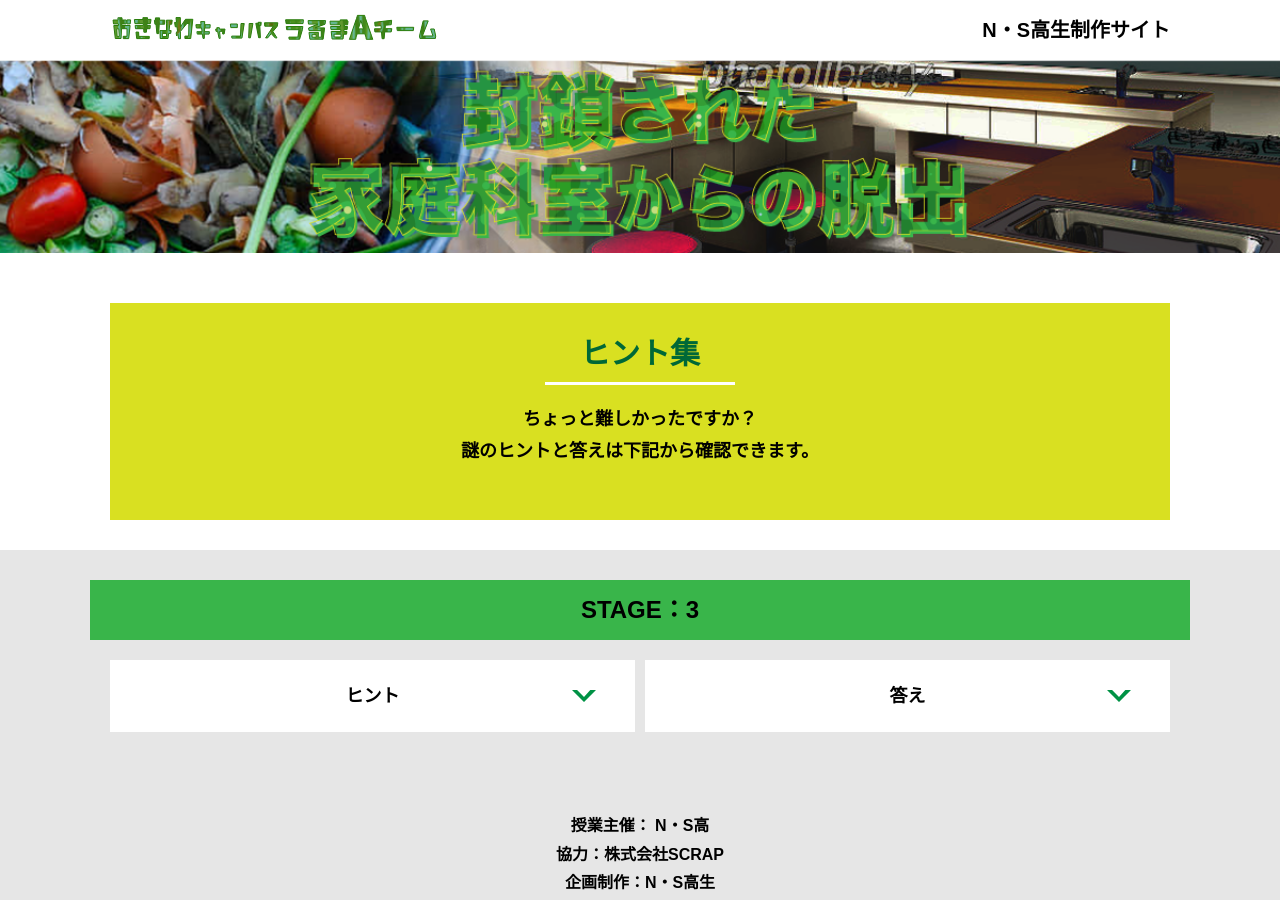
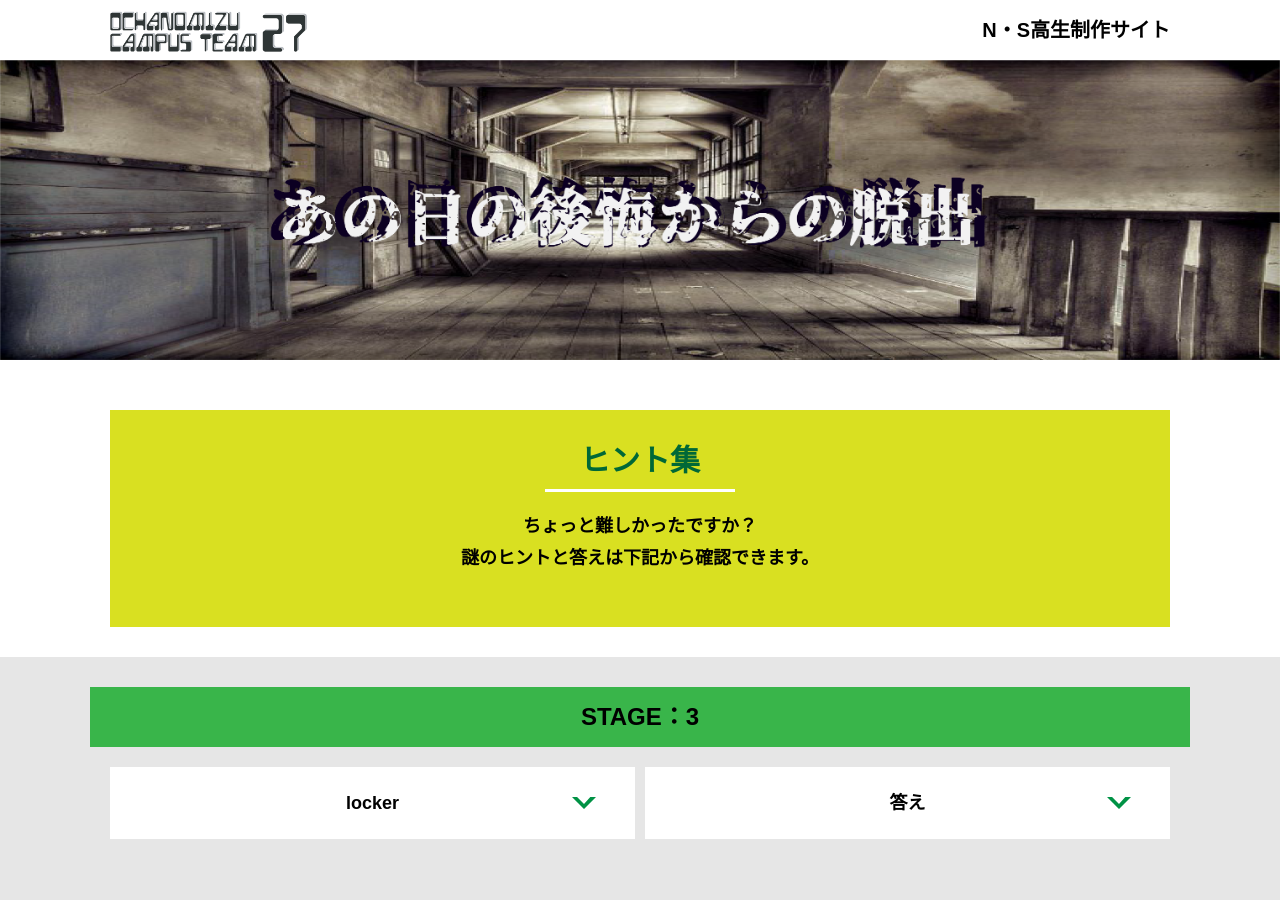
Before and after one commit to korenaga-27/alfa-ocha-27, a plain HTML site: page hint3.html in a window 1280 px wide. Shown: the top 900 px of the page. Drawn offline with Linux system fonts and the light colour scheme.

Commit message:
Update hint3.html

```diff
--- a/hint3.html
+++ b/hint3.html
@@ -17,13 +17,13 @@
   </svg>
   <header class="header">
     <div class="container">
-      <div class="header__logo"><img src="assets/images/logo.svg" alt="チームロゴ"></div>
+      <div class="header__logo"><img src="assets/images/proN-logo.png" alt="チームロゴ"></div>
       <div class="header__name">N・S高生制作サイト</div>
     </div>
   </header>
   <main class="main hint-page">
     <!-- タイトルエリア　ここから -->
-    <h1 class="main-title"><img src="assets/images/main-image.png" alt="封鎖された家庭科室からの脱出"></h1>
+    <h1 class="main-title"><img src="assets/images/proN-mainImage.png" alt="封鎖された家庭科室からの脱出"></h1>
     <!-- タイトルエリア　ここまで -->
     <section class="section">
       <div class="container">
@@ -41,8 +41,8 @@
         <div class="row">
           <div class="column">
             <div class="card">
-              <h3 class="card__title">ヒント<svg class="card__arrow"><use xlink:href="#arrow"></use></svg></h3>
-              <p class="card__content">テキストテキストテキストテキストテキスト</p>
+              <h3 class="card__title">locker<svg class="card__arrow"><use xlink:href="#arrow"></use></svg></h3>
+              <p class="card__content">1=A,2=B,3=…</p>
             </div>
 
  <!-- 3-2ヒント追加
```
